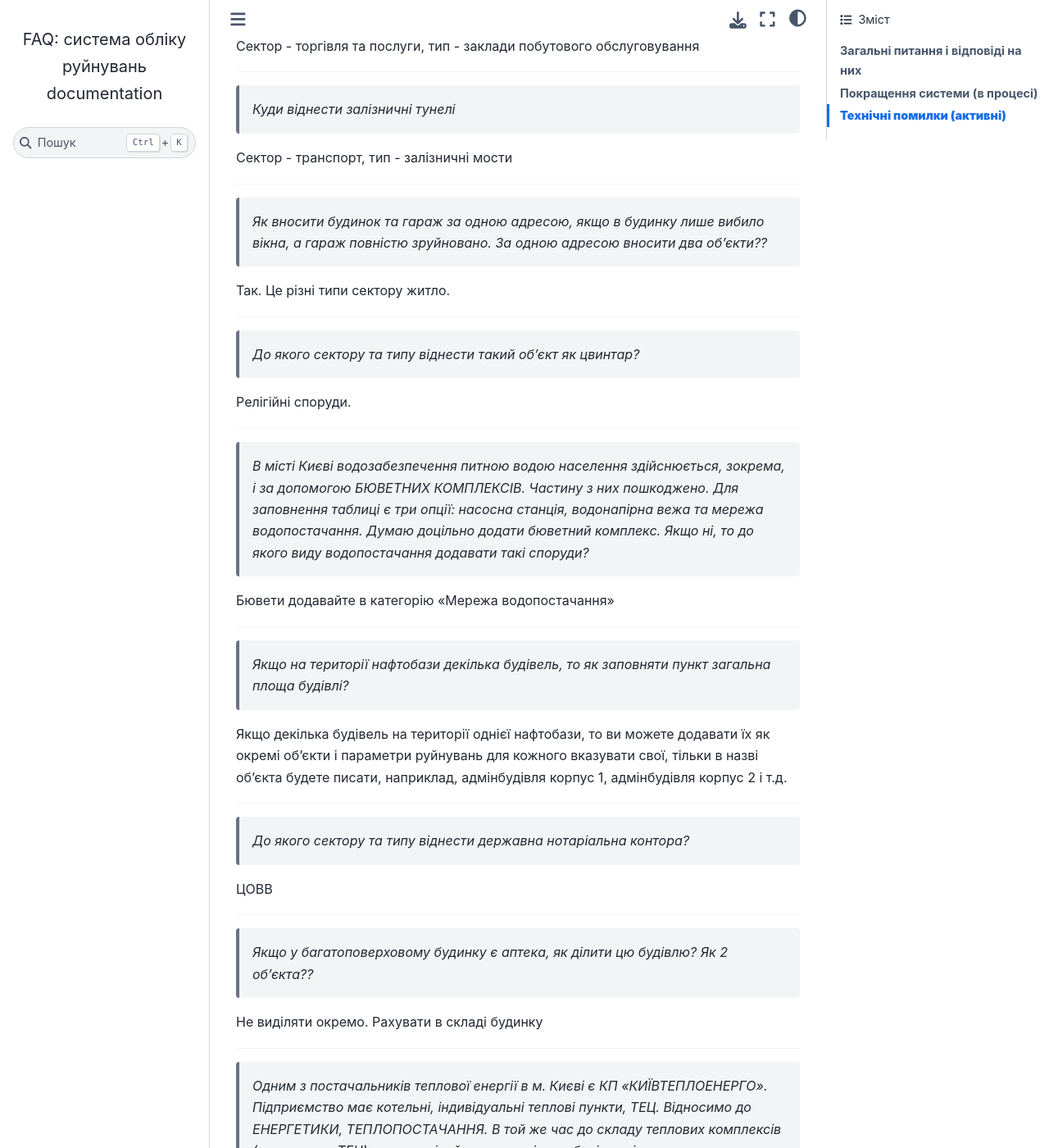
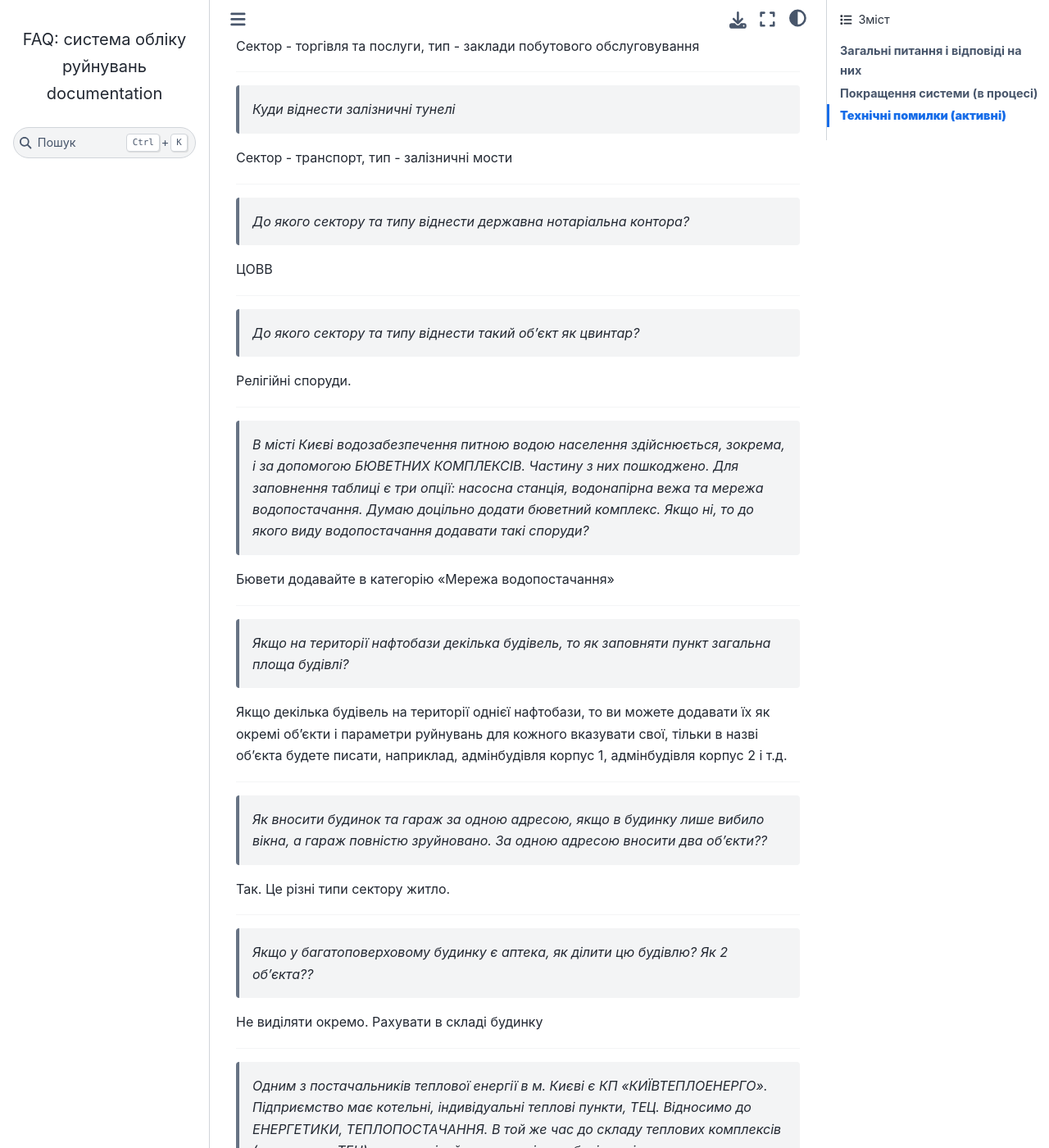
Before and after one commit to hp0404/docs.rebuild, a Sphinx documentation site: the page built from docs/source/index.md, in a window 1280 px wide and 1400 px high, scrolled down 4771 px. Shown: the whole window at 82% size. Built offline with Sphinx 7.4.7 and the Sphinx Book theme 1.1.4, drawn with Linux system fonts in a browser that asks for light colours; some of the changed lines change nothing that is shown; some of the changed text lies outside the part shown.

Commit message:
Updated docs

```diff
--- a/docs/source/index.md
+++ b/docs/source/index.md
@@ -6,7 +6,7 @@
 * переглянути керівництво з користування системою можна за [посиланням](https://docs.google.com/document/d/1hqHZ8R5iTV7zHfnh6B-JPdyyveOn_sPY/edit?usp=sharing&ouid=107928786623657603960&rtpof=true&sd=true);
 * поставити запитання можна через [форму](https://forms.gle/Vd8zJrTydsTgpC6p9).
 
-*Востаннє оновлено: <!-- date starts -->06.09.2022 17:03:06<!-- date ends -->*
+*Востаннє оновлено: <!-- date starts -->06.09.2022 18:53:25<!-- date ends -->*
 
 ---
 
@@ -117,9 +117,9 @@
 Сектор - транспорт, тип - залізничні мости
 
 ---
-> *Як вносити будинок та гараж за одною адресою, якщо в будинку лише вибило вікна, а гараж повністю зруйновано. За одною адресою вносити два об'єкти??*
+> *До якого сектору та типу віднести державна нотаріальна контора?*
 
-Так.  Це різні типи сектору житло.
+ЦОВВ
 
 ---
 > *До якого сектору та типу віднести такий об'єкт як цвинтар?*
@@ -140,9 +140,9 @@
 Якщо декілька будівель на території однієї нафтобази, то ви можете додавати їх як окремі об'єкти і параметри руйнувань для кожного вказувати свої, тільки в назві об'єкта будете писати, наприклад, адмінбудівля корпус 1, адмінбудівля корпус 2 і т.д.
 
 ---
-> *До якого сектору та типу віднести державна нотаріальна контора?*
+> *Як вносити будинок та гараж за одною адресою, якщо в будинку лише вибило вікна, а гараж повністю зруйновано. За одною адресою вносити два об'єкти??*
 
-ЦОВВ
+Так.  Це різні типи сектору житло.
 
 ---
 > *Якщо у багатоповерховому будинку є аптека, як ділити цю будівлю? Як 2 об'єкта??*
```
